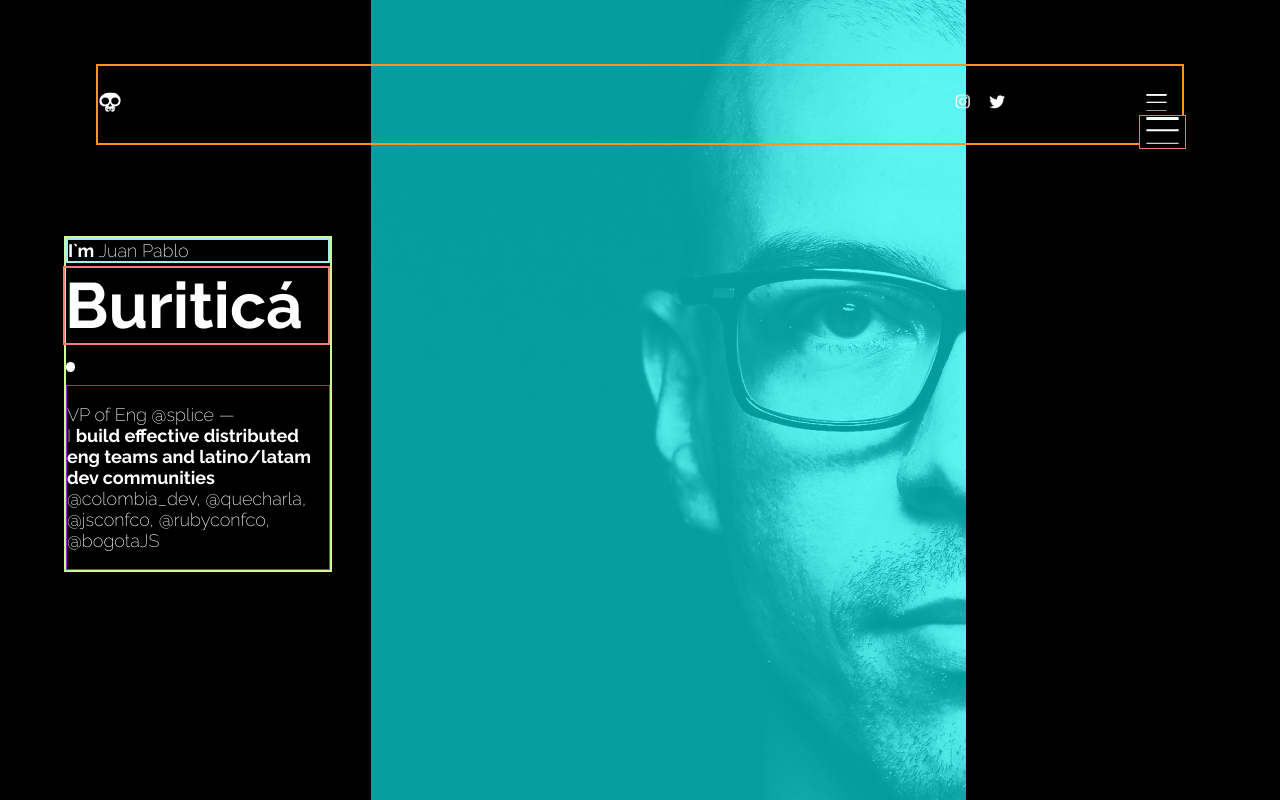
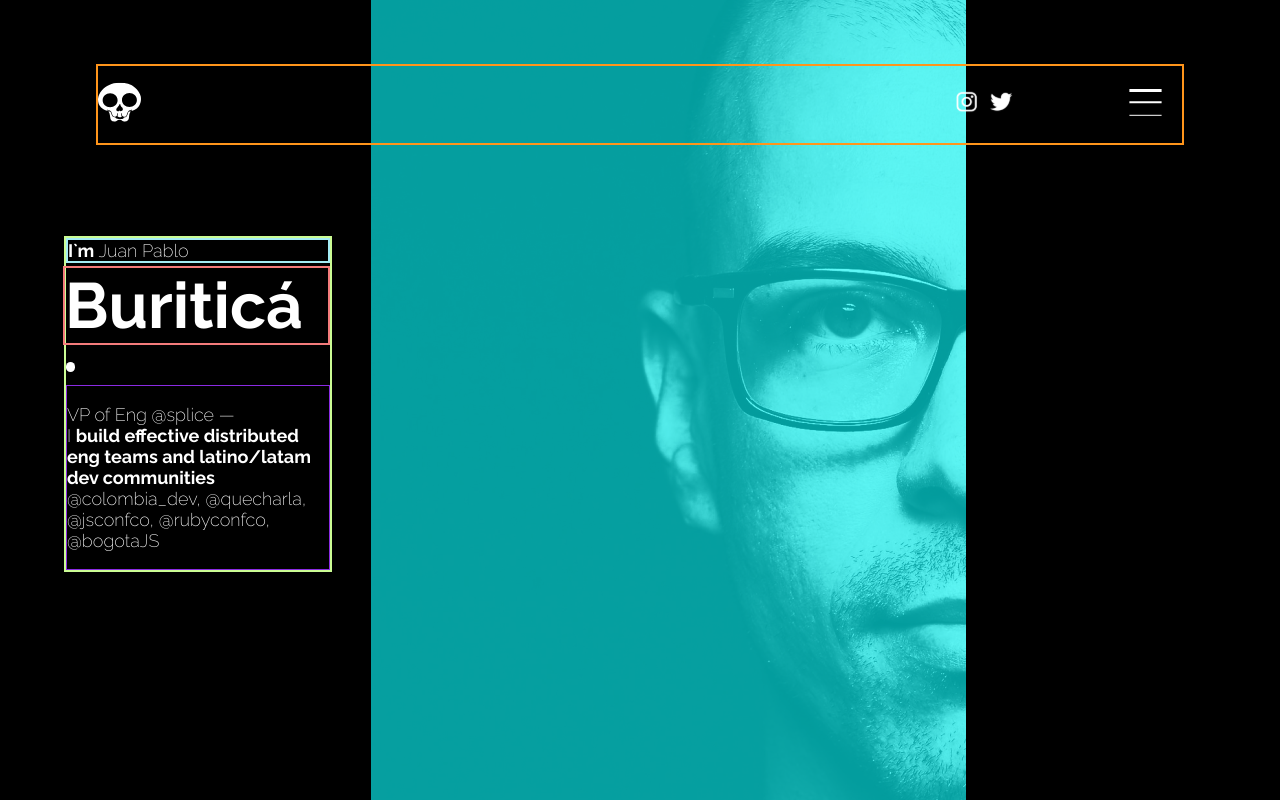
Before and after one commit to Ladiega/jpDemo, a Next.js app: page / in a window 1280 px wide. Shown: the top 800 px of the page. Built offline with nearby package versions, Linux system fonts and the light colour scheme.

Commit message:
menu button update

```diff
--- a/componets/bio/bio.module.css
+++ b/componets/bio/bio.module.css
@@ -2,7 +2,7 @@
 
     border: 2px solid rgb(252, 210, 148);
     margin-left:5.815%;
-
+    width: 90%;
     margin-top:33.975%;
     display: flex;
     flex-direction:column;
--- a/componets/hbutton/hbutton.js
+++ b/componets/hbutton/hbutton.js
@@ -42,9 +42,10 @@ export default function Hmenu (){
 
 
   .hamburger {
-    position: fixed;
-    background:black;
-    border:1px solid rgb(235, 115, 115);
+
+    background:none;
+
+    border:none;
     cursor: pointer;
 
   }
--- a/componets/navbar/index.js
+++ b/componets/navbar/index.js
@@ -15,52 +15,38 @@ export default function Nav(){
             <nav className={styles.nav_container}>
                 <div className={styles.jplogo_container} >
                    <Link href="/">
-                   <a >
                     <Image
                     className={styles.jplogo}
                     src={jplogo}
-                    width={24}
-                    height={20}
+
                     />
-                    </a>
                     </Link>
                     </div>
                     <div className={styles.instalogo_container}>
                     <Link href="https://www.instagram.com/buritica/?hl=es">
-                    <a >
                     <Image
                     className={styles.instalogo}
                     src={instalogo}
-                    width={18}
-                    height={18}
+
                     />
-                    </a>
                     </Link>
                     </div>
 
                     <div className={styles.twilogo_container}>
                    <Link href="https://twitter.com/buritica?lang=es">
-                   <a >
-                    <Image
+                   <Image
                     className={styles.twilogo}
                     src={twilogo}
-                    width={20}
-                    height={20}
+
                     />
-                    </a>
                     </Link>
                     </div>
 
                     <div className={styles.hmenulogo_container} >
                     <button type="button" className={styles.hmenu_button}>
-                    <Image
-                    className={styles.hmenulogo}
-                    src={hmenulogo}
-                    width={23}
-                    height={17}
-                    />
+                    <Hmenu/>
                     </button>
-                    <Hmenu/>
+
                     </div>
 
 
--- a/componets/navbar/navbar.module.css
+++ b/componets/navbar/navbar.module.css
@@ -16,30 +16,31 @@
 }
 .jplogo_container{
     position: absolute;
-    width: 6.4%;
+    width: 4.5%;
 
 
 }
 
 .instalogo_container{
     position: absolute;
-    width: 5.33%;
-    margin-left: 68.108%;
+    width: 4.5%;
+    margin-left: 75%;
 
 }
 
 
 .twilogo_container{
     position: absolute;
-    margin-left:73.784% ;
+    margin-left:80% ;
+    width: 4.5%;
 
 }
 
 .hmenulogo_container{
 
     position: absolute;
-    width: 7.133%;
-    margin-left:94% ;
+    width: 9.133%;
+    margin-left:93% ;
 }
 .hmenu_button{
     cursor: pointer;
@@ -58,6 +59,9 @@
 
 
         }
+        .jplogo_container{
+            width: 4%;
+        }
 
 
         .instalogo_container{
@@ -74,7 +78,7 @@
 
         .hmenulogo_container{
 
-            margin-left:96% ;
+            margin-left:94% ;
         }
 
 
@@ -100,11 +104,13 @@
 
 
 }
-
+   .jplogo_container{
+       width: 2.5%;
+   }
 
     .instalogo_container{
 
-        margin-left: 88.5%;
+        margin-left: 88%;
 
     }
 
@@ -116,7 +122,7 @@
 
     .hmenulogo_container{
 
-        margin-left:98% ;
+        margin-left:96.5% ;
     }
 
 
--- a/pages/blog.js
+++ b/pages/blog.js
@@ -11,10 +11,6 @@ export default function Blog(){
     return(
         //menu expanded
        <div className={styles.menu_open}>
-
-
-
-
 
            <div className={styles.background1_container}>
                <div className={styles.header}>
```
